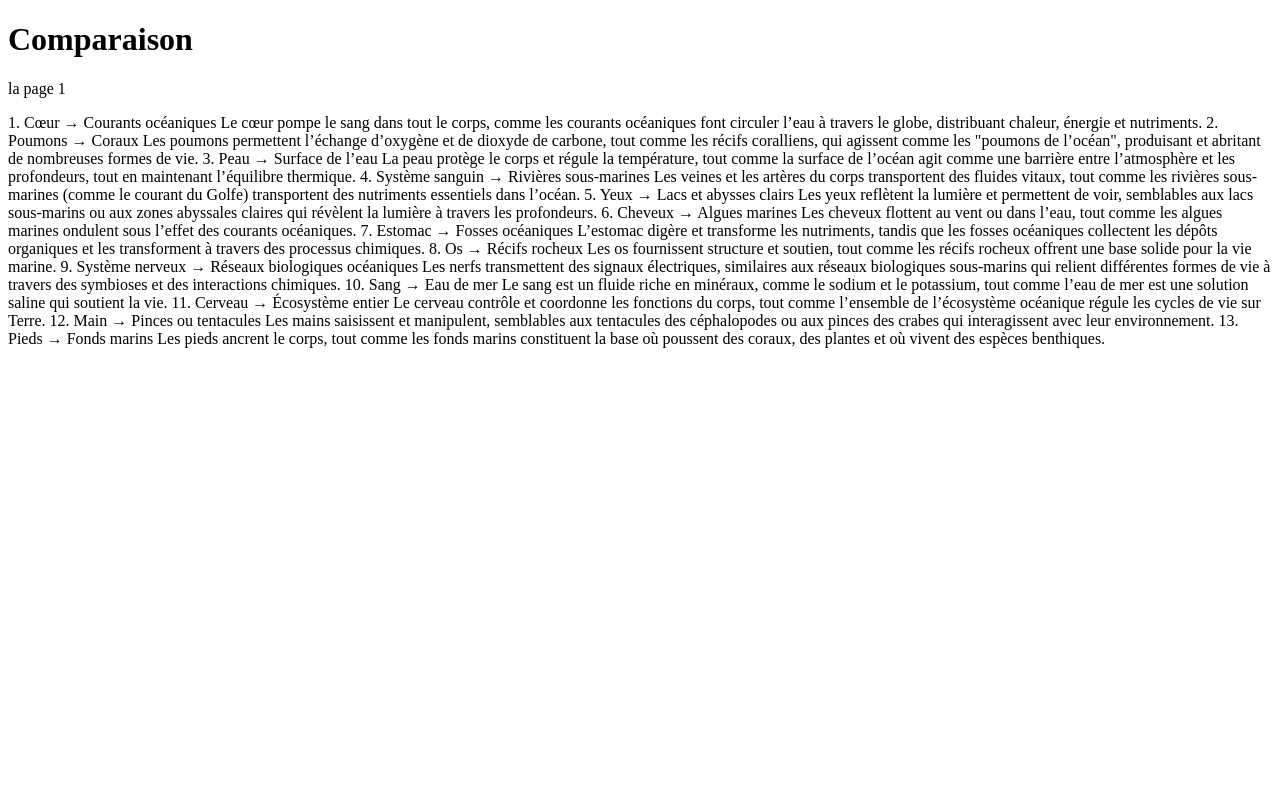
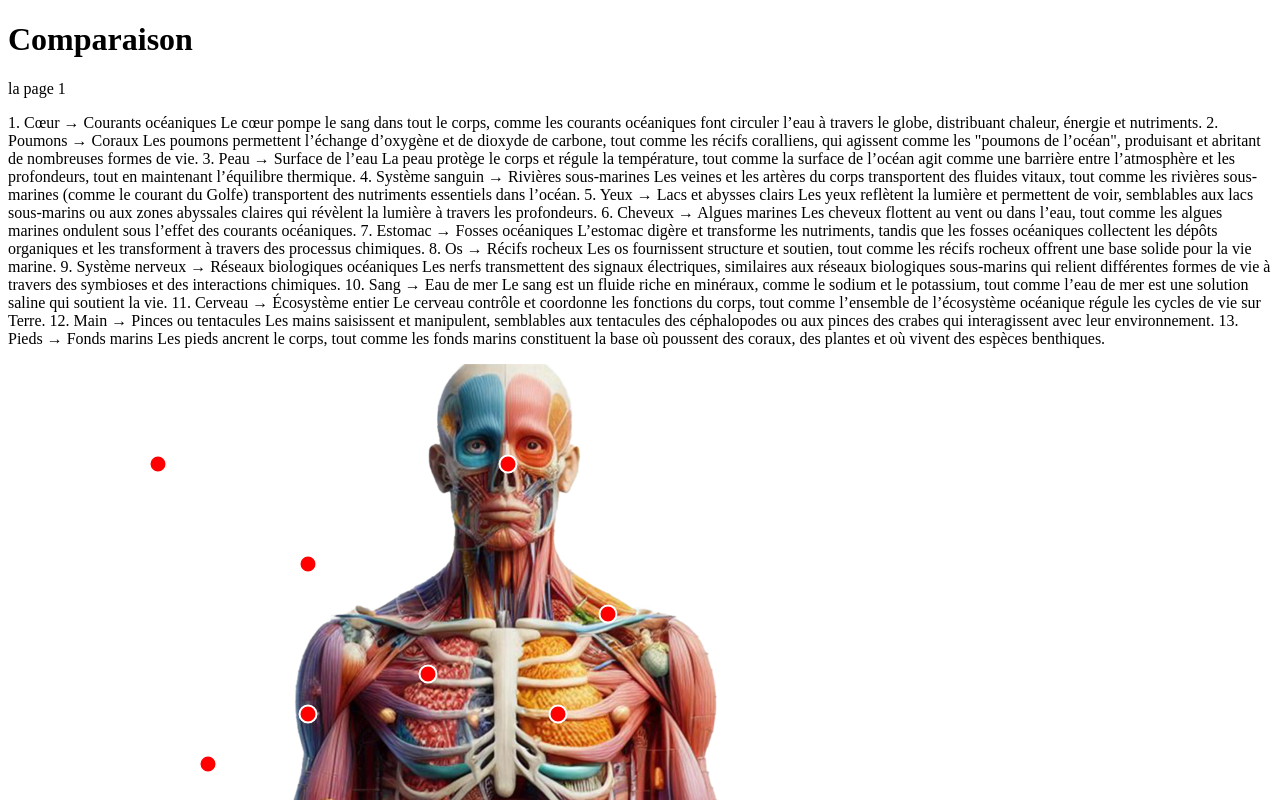
Before and after one commit to aidagn/ocean-human, an Angular app: page /comparaison in a window 1280 px wide. Shown: the top 800 px of the page. Built offline with nearby package versions, Linux system fonts and the light colour scheme.

Commit message:
WIP infobulles

```diff
--- a/src/app/pages/comparaison/comparaison.component.css
+++ b/src/app/pages/comparaison/comparaison.component.css
@@ -0,0 +1,50 @@
+/* Conteneur principal */
+.image-container {
+  position: relative;
+  display: inline-block;
+}
+
+.image-container img {
+  max-width: 100%;
+  height: auto;
+}
+
+/* Points rouges sur les zones cliquables */
+.clickable-point {
+  position: absolute;
+  width: 15px;
+  height: 15px;
+  background-color: red;
+  border: 2px solid white;
+  border-radius: 50%;
+  cursor: pointer;
+  transform: translate(-50%, -50%);
+  z-index: 10;
+}
+
+/* Infobulle */
+.tooltip {
+  position: absolute;
+  background-color: white; /* Arrière-plan blanc */
+  color: black; /* Texte noir */
+  padding: 15px; /* Espace intérieur plus grand */
+  border-radius: 8px; /* Coins arrondis */
+  border: 1px solid #ddd; /* Bordure grise */
+  box-shadow: 0 4px 6px rgba(0, 0, 0, 0.1); /* Légère ombre */
+  z-index: 1000;
+  pointer-events: none;
+  transform: translate(20px, -50%); /* Positionne à droite du point rouge */
+  max-width: 200px; /* Largeur maximale */
+}
+
+.tooltip h3 {
+  margin: 0 0 5px;
+  font-size: 16px;
+  font-weight: bold;
+}
+
+.tooltip p {
+  margin: 0;
+  font-size: 14px;
+  line-height: 1.5;
+}
--- a/src/app/pages/comparaison/comparaison.component.html
+++ b/src/app/pages/comparaison/comparaison.component.html
@@ -28,3 +28,31 @@
   13. Pieds → Fonds marins
   Les pieds ancrent le corps, tout comme les fonds marins constituent la base où poussent des coraux, des plantes et où vivent des espèces benthiques.
 </p>
+<div class="image-container">
+  <!-- L'image -->
+  <img
+    src="assets/images/human-body.webp"
+    alt="Anatomie humaine"
+  />
+
+  <!-- Points rouges sur les zones cliquables -->
+  <div
+    *ngFor="let point of pixelInfo"
+    class="clickable-point"
+    [style.top.px]="point.y"
+    [style.left.px]="point.x"
+    (click)="showTooltip($event, point)"
+    (mouseleave)="hideTooltip()"
+  ></div>
+
+  <!-- Infobulle -->
+  <div
+    *ngIf="tooltip.visible"
+    class="tooltip"
+    [style.top.px]="tooltip.y"
+    [style.left.px]="tooltip.x"
+  >
+    <h3>{{ tooltip.label }}</h3>
+    <p>Équivalent marin : {{ tooltip.equivalent }}</p>
+  </div>
+</div>
--- a/src/app/pages/comparaison/comparaison.component.ts
+++ b/src/app/pages/comparaison/comparaison.component.ts
@@ -1,11 +1,47 @@
 import { Component } from '@angular/core';
+import { CommonModule } from '@angular/common';
 
 @Component({
   selector: 'app-comparaison',
-  imports: [],
+  standalone: true,
+  imports: [CommonModule],
   templateUrl: './comparaison.component.html',
-  styleUrl: './comparaison.component.css'
+  styleUrls: ['./comparaison.component.css']
 })
 export class ComparaisonComponent {
+  pixelInfo = [
+    { x: 420, y: 310, label: 'Cœur humain', equivalent: 'Courants océaniques', description: 'Le cœur pompe le sang dans tout le corps, comme les courants océaniques font circuler l’eau à travers le globe, distribuant chaleur, énergie et nutriments.' },
+    { x: 550, y: 350, label: 'Poumons', equivalent: 'Coraux', description: 'Les poumons permettent l’échange d’oxygène et de dioxyde de carbone, tout comme les récifs coralliens, qui agissent comme les "poumons de l’océan", produisant et abritant de nombreuses formes de vie.' },
+    { x: 500, y: 450, label: 'Peau', equivalent: 'Surface de l’eau', description: 'La peau protège le corps et régule la température, tout comme la surface de l’océan agit comme une barrière entre l’atmosphère et les profondeurs.' },
+    { x: 200, y: 400, label: 'Système sanguin', equivalent: 'Rivières sous-marines', description: 'Les veines et les artères transportent des fluides vitaux, tout comme les rivières sous-marines transportent des nutriments dans l’océan.' },
+    { x: 300, y: 200, label: 'Yeux', equivalent: 'Lacs et abysses clairs', description: 'Les yeux reflètent la lumière et permettent de voir, comme les zones abyssales claires qui révèlent la lumière à travers les profondeurs.' },
+    { x: 150, y: 100, label: 'Cheveux', equivalent: 'Algues marines', description: 'Les cheveux flottent au vent ou dans l’eau, tout comme les algues marines ondulent sous l’effet des courants océaniques.' },
+    { x: 550, y: 500, label: 'Estomac', equivalent: 'Fosses océaniques', description: 'L’estomac digère et transforme les nutriments, tout comme les fosses océaniques transforment les dépôts organiques.' },
+    { x: 400, y: 550, label: 'Os', equivalent: 'Récifs rocheux', description: 'Les os fournissent structure et soutien, comme les récifs rocheux offrent une base solide pour la vie marine.' },
+    { x: 600, y: 250, label: 'Système nerveux', equivalent: 'Réseaux biologiques océaniques', description: 'Les nerfs transmettent des signaux électriques, similaires aux réseaux biologiques sous-marins.' },
+    { x: 300, y: 350, label: 'Sang', equivalent: 'Eau de mer', description: 'Le sang est un fluide riche en minéraux, tout comme l’eau de mer est une solution saline qui soutient la vie.' },
+    { x: 500, y: 100, label: 'Cerveau', equivalent: 'Écosystème entier', description: 'Le cerveau contrôle les fonctions du corps, tout comme l’écosystème océanique régule les cycles de vie.' },
+    { x: 450, y: 650, label: 'Main', equivalent: 'Pinces ou tentacules', description: 'Les mains saisissent et manipulent, comme les tentacules des céphalopodes.' },
+    { x: 400, y: 700, label: 'Pieds', equivalent: 'Fonds marins', description: 'Les pieds ancrent le corps, comme les fonds marins constituent la base où vivent des espèces benthiques.' },
+  ];
 
+  tooltip = {
+    visible: false,
+    x: 0,
+    y: 0,
+    label: '',
+    equivalent: '',
+  };
+
+  showTooltip(event: MouseEvent, point: any) {
+    this.tooltip.visible = true;
+    this.tooltip.x = event.pageX;
+    this.tooltip.y = event.pageY-10;
+    this.tooltip.label = point.label;
+    this.tooltip.equivalent = point.equivalent;
+  }
+
+  hideTooltip() {
+    this.tooltip.visible = false;
+  }
 }
```
Also changed, not shown: src/assets/images/human-body.webp (added).
